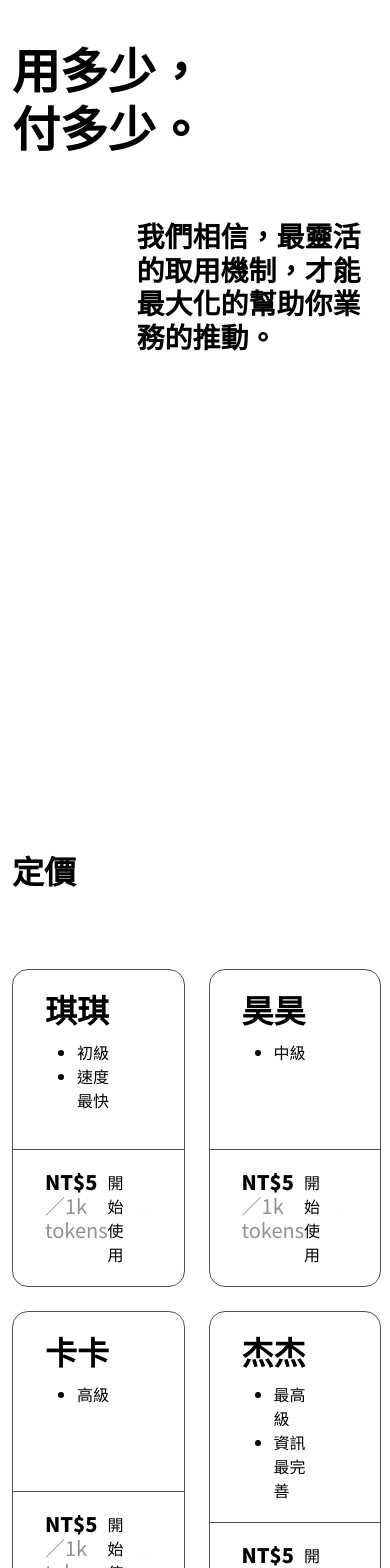
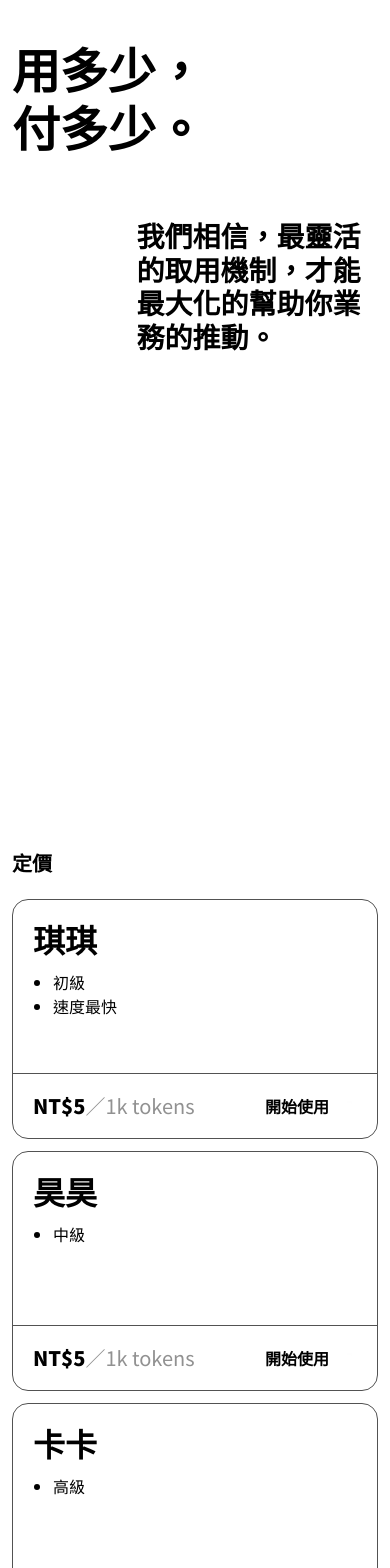
Before and after one commit to happyloa/Hex2023-mission2, a Next.js app: page /pricing in a window 390 px wide. Shown: the top 1568 px of the page. Built offline with nearby package versions, Linux system fonts and the light colour scheme.

Commit message:
新增響應式設定

```diff
--- a/components/pricing/AiModelsPricing.module.css
+++ b/components/pricing/AiModelsPricing.module.css
@@ -16,3 +16,20 @@
   grid-template-columns: 1fr 1fr;
   grid-gap: 24px;
 }
+
+@media (max-width: 576px) {
+  .container {
+    margin: 0 auto 120px;
+  }
+
+  .heading {
+    font-size: 20px;
+    line-height: 24px;
+    margin: 0 0 24px;
+  }
+
+  .card-wrapper {
+    grid-template-columns: 1fr;
+    grid-gap: 12px;
+  }
+}
--- a/components/ui/AiModelsPricingCard.module.css
+++ b/components/ui/AiModelsPricingCard.module.css
@@ -45,6 +45,7 @@
 }
 
 .card footer .start-using {
+  font-weight: 700;
   display: flex;
   align-items: center;
   gap: 12px;
@@ -53,3 +54,21 @@
 .card footer .start-using img {
   width: 16px;
 }
+
+@media (max-width: 576px) {
+  .card {
+    height: 240px;
+  }
+
+  .wrapper {
+    padding: 20px;
+  }
+
+  .wrapper ul {
+    padding: 0 20px;
+  }
+
+  .card footer {
+    padding: 20px;
+  }
+}
```
